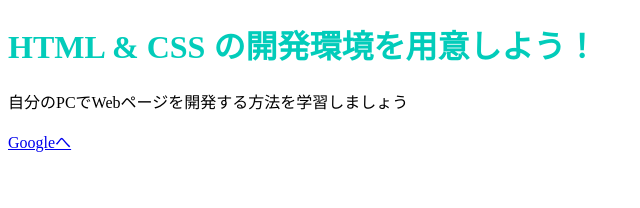
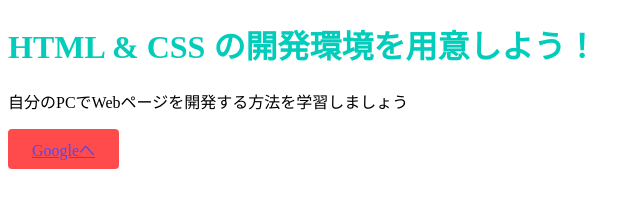
Before and after one commit to MHaruto/MHaruto.github.io, a plain HTML site: page index.html in a window 1280 px wide. Shown: the whole page, without its empty margins (0-640 px from the left). Drawn offline with Linux system fonts and the light colour scheme.

Commit message:
Update stylesheet.css

```diff
--- a/stylesheet.css
+++ b/stylesheet.css
@@ -1,3 +1,13 @@
 .title {
   color: #02ccba;
 }
+body a {
+  background-color: red;
+  opacity: 0.7;
+  border-radius: 4px;
+  display: inline-block;
+  padding: 8px 24px;
+}
+body a:hover {
+  opacity: 1;
+}
```
